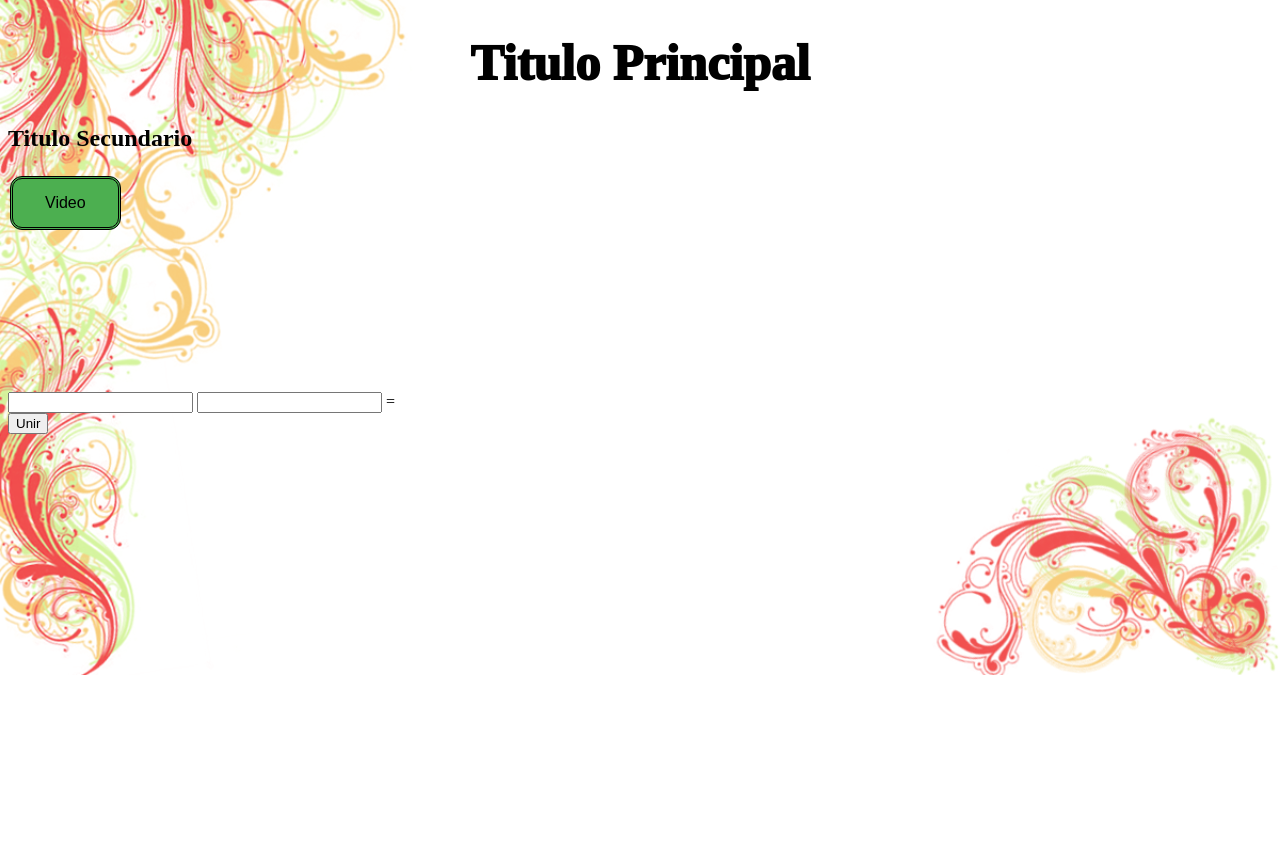
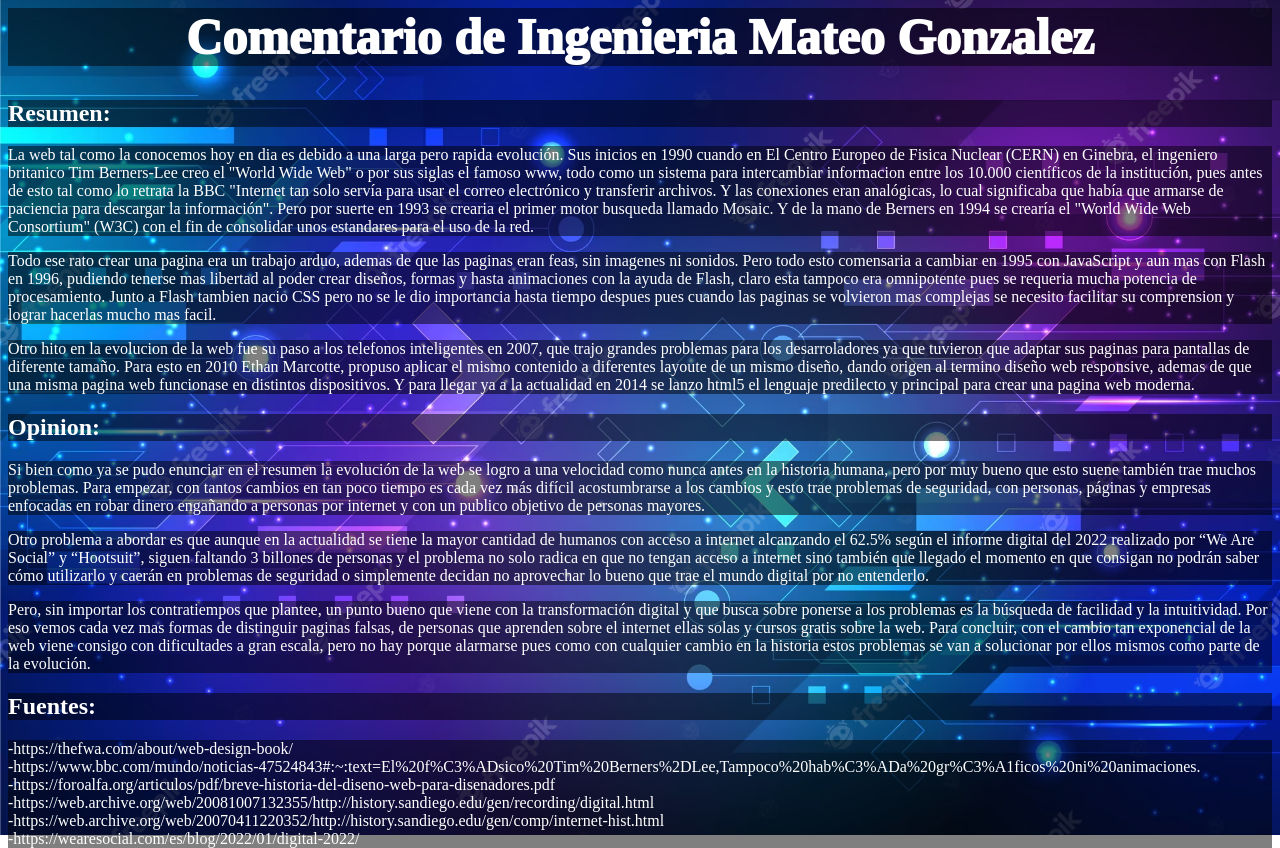
Before and after one commit to MateoGC-04/HTML1, a plain HTML site: page index.html in a window 1280 px wide. Before the commit the page ends 800 px from the top, so only its background shows below. Drawn offline with Linux system fonts and the light colour scheme.

Commit message:
Add files via upload

```diff
--- a/index.css
+++ b/index.css
@@ -1,36 +1,22 @@
-h1{
-  text-align: center;
-  font-size: 50px;
-  font-weight: 1000;
-}
-
 body {
-  background-image: url("Portada.PNG");
+  background-image: url("images.JPG");
   height: 100%;
   background-position: center;
   background-repeat: no-repeat;
   background-size: cover;
 }
-
-.boton{
-  background-color: #4CAF50;
-  border: double;
-  border-radius: 12px;
-  color: black;
-  padding: 15px 32px;
+p{
+  color: white;
+  background-color: rgba(0, 0, 0, 0.5);
+}
+h1{
+  color: white;
+  background-color: rgba(0, 0, 0, 0.5);
   text-align: center;
-  text-decoration: none;
-  display: inline-block;
-  font-size: 16px;
-  margin: 4px 2px;
-  cursor: pointer;
-  transition-duration: 0.2s;
+  font-size: 50px;
+  font-weight: 1000;
 }
-.boton:hover{
-  background-color: black;
+h2{
   color: white;
+  background-color: rgba(0, 0, 0, 0.5);
 }
-
-#out{
-  color: black;
-}
--- a/index.html
+++ b/index.html
@@ -1,51 +1,56 @@
-<!DOCTYPE html>
-
 <html>
 
 	<head>
 		<meta charset="utf-8">
 		<link rel="stylesheet" href="index.css">
-		<title>Ejemplo 1</title>
+		<title>Comentario 1 Mateo Gonzalez</title>
 	</head>
 
 	<body>
 		<h1>
-			Titulo Principal
+			Comentario de Ingenieria Mateo Gonzalez
 		</h1>
 		<h2>
-			Titulo Secundario
+			Resumen:
 		</h2>
 		<p>
-			<a target="_Blank" href="https://www.youtube.com/watch?v=dQw4w9WgXcQ"><button class="boton">Video</button></a>
+			La web tal como la conocemos hoy en dia es debido a una larga pero rapida evolución. Sus inicios en 1990 cuando en El Centro Europeo de Fisica Nuclear (CERN) en Ginebra, el ingeniero britanico Tim Berners-Lee creo el "World Wide Web" o por sus siglas el famoso www, todo como un sistema para intercambiar informacion entre los 10.000 científicos de la institución, pues antes de esto tal como lo retrata la BBC "Internet tan solo servía para usar el correo electrónico y transferir archivos. Y las conexiones eran analógicas, lo cual significaba que había que armarse de paciencia para descargar la información". Pero por suerte en 1993 se crearia el primer motor busqueda llamado Mosaic. Y de la mano de Berners en 1994 se crearía el "World Wide Web Consortium" (W3C) con el fin de consolidar unos estandares para el uso de la red.
 		</p>
-		<br>
-		<br>
-		<br>
-		<br>
-		<br>
-		<br>
-		<br>
 		<p>
-			<input type="text" name="in1" id="in1">
-			<input type="text" name="in2" id="in2">
-			=
-			&nbsp; <output id="out1"></output>
-			<br>
-			<button onclick="accion_1()">Unir</button>
+			Todo ese rato crear una pagina era un trabajo arduo, ademas de que las paginas eran feas, sin imagenes ni sonidos. Pero todo esto comensaria a cambiar en 1995 con JavaScript y aun mas con Flash en 1996, pudiendo tenerse mas libertad al poder crear diseños, formas y hasta animaciones con la ayuda de Flash, claro esta tampoco era omnipotente pues se requeria mucha potencia de procesamiento. Junto a Flash tambien nacio CSS pero no se le dio importancia hasta tiempo despues pues cuando las paginas se volvieron mas complejas se necesito facilitar su comprension y lograr hacerlas mucho mas facil.
 		</p>
+		<p>
+			Otro hito en la evolucion de la web fue su paso a los telefonos inteligentes en 2007, que trajo grandes problemas para los desarroladores ya que tuvieron que adaptar sus paginas para pantallas de diferente tamaño. Para esto en 2010 Ethan Marcotte, propuso aplicar el mismo contenido a diferentes layoute de un mismo diseño, dando origen al termino diseño web responsive, ademas de que una misma pagina web funcionase en distintos dispositivos. Y para llegar ya a la actualidad en 2014 se lanzo html5 el lenguaje predilecto y principal para crear una pagina web moderna.
 		</p>
-		<br>
-		<br>
-		<br>
-		<br>
-		<script type="text/javascript">
-		function accion_1()
-		{
-			var unir = document.getElementId("in1").value+" "+document.getElementId("in2").value
-			alert(unir)
-			document.getElementId("out1").innerHTML = unir
-		}
-		</script>
+		<h2>
+			Opinion:
+		</h2>
+		<p>
+			Si bien como ya se pudo enunciar en el resumen la evolución de la web se logro a una velocidad como nunca antes en la historia humana, pero por muy bueno que esto suene también trae muchos problemas. Para empezar, con tantos cambios en tan poco tiempo es cada vez más difícil acostumbrarse a los cambios y esto trae problemas de seguridad, con personas, páginas y empresas enfocadas en robar dinero engañando a personas por internet y con un publico objetivo de personas mayores.
+		<p>
+			Otro problema a abordar es que aunque en la actualidad se tiene la mayor cantidad de humanos con acceso a internet alcanzando el 62.5% según el informe digital del 2022 realizado por “We Are Social” y “Hootsuit”, siguen faltando 3 billones de personas y el problema no solo radica en que no tengan acceso a internet sino también que llegado el momento en que consigan no podrán saber cómo utilizarlo y caerán en problemas de seguridad o simplemente decidan no aprovechar lo bueno que trae el mundo digital por no entenderlo.
+		</p>
+		<p>
+			Pero, sin importar los contratiempos que plantee, un punto bueno que viene con la transformación digital y que busca sobre ponerse a los problemas es la búsqueda de facilidad y la intuitividad. Por eso vemos cada vez mas formas de distinguir paginas falsas, de personas que aprenden sobre el internet ellas solas y cursos gratis sobre la web. Para concluir, con el cambio tan exponencial de la web viene consigo con dificultades a gran escala, pero no hay porque alarmarse pues como con cualquier cambio en la historia estos problemas se van a solucionar por ellos mismos como parte de la evolución.
+		</p>
+		<h2>
+			Fuentes:
+		</h2>
+		<p>
+			-https://thefwa.com/about/web-design-book/<br>
+
+			-https://www.bbc.com/mundo/noticias-47524843#:~:text=El%20f%C3%ADsico%20Tim%20Berners%2DLee,Tampoco%20hab%C3%ADa%20gr%C3%A1ficos%20ni%20animaciones.<br>
+
+			-https://foroalfa.org/articulos/pdf/breve-historia-del-diseno-web-para-disenadores.pdf<br>
+
+			-https://web.archive.org/web/20081007132355/http://history.sandiego.edu/gen/recording/digital.html<br>
+
+			-https://web.archive.org/web/20070411220352/http://history.sandiego.edu/gen/comp/internet-hist.html<br>
+
+			-https://wearesocial.com/es/blog/2022/01/digital-2022/<br>
+
+
+		</p>
 	</body>
 
 </html>
```
Also changed, not shown: images.JPG (added).
